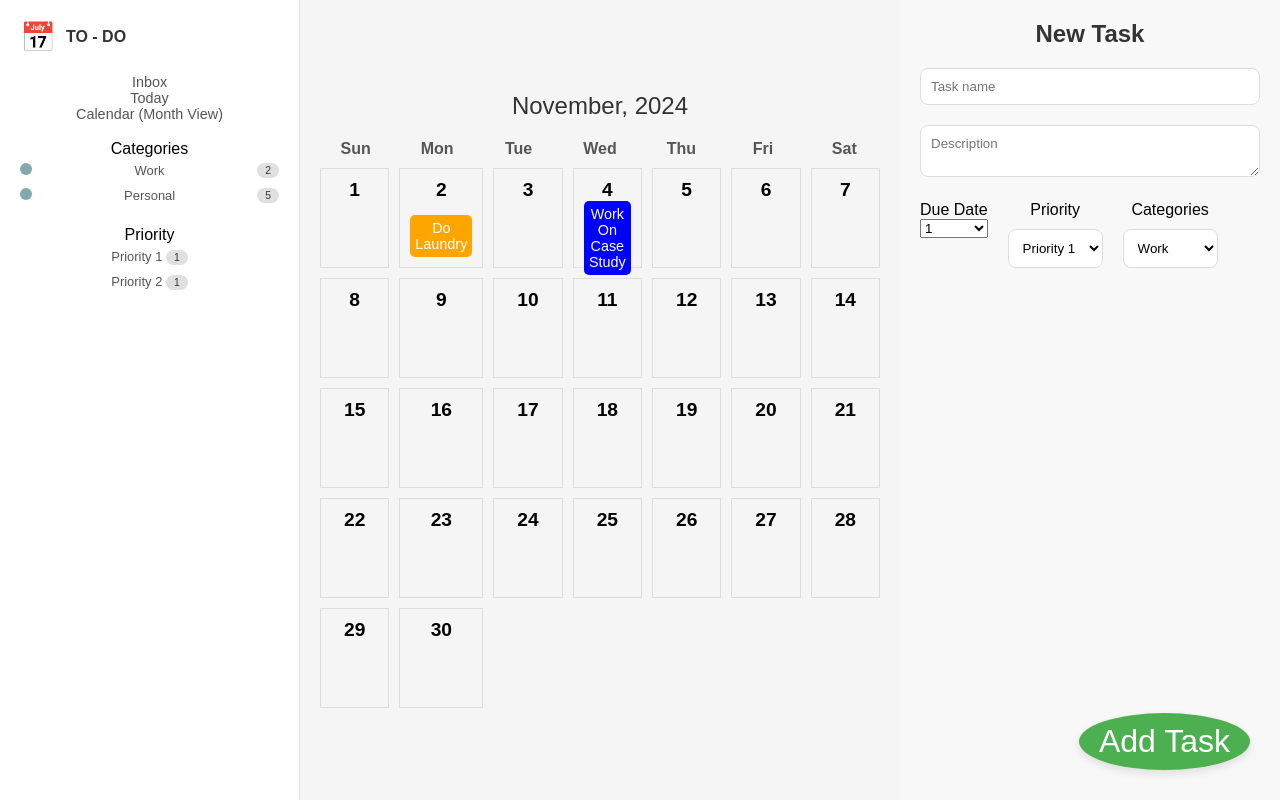
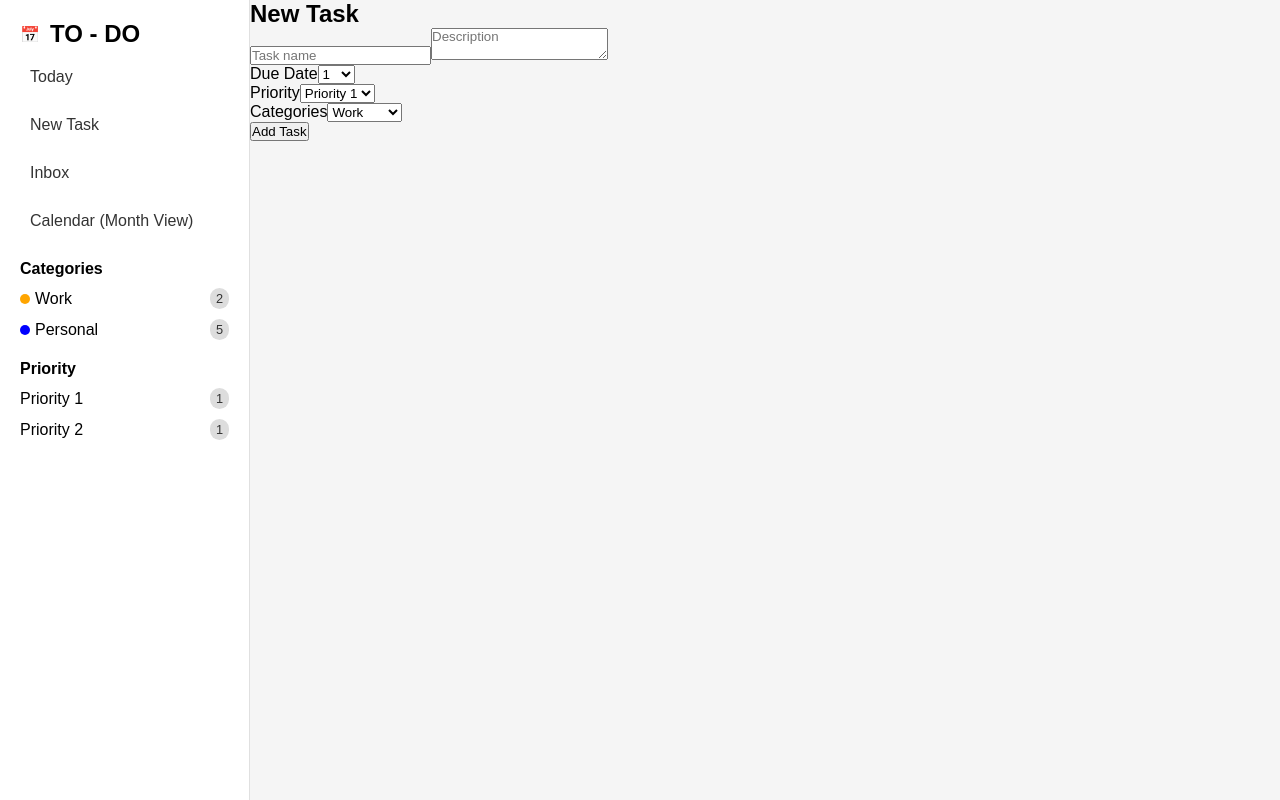
Before and after one commit to mmo990/AKPsi-case-study, a React (Create React App) app in the folder Frontend/: page /new-task in a window 1280 px wide. Both pictures are taken after typing "Sample", "Sample123" into the empty fields and a click on the button "Login". Built offline with nearby package versions, Linux system fonts and the light colour scheme.

Commit message:
added shobanas stuff into the code and now will add more later

```diff
--- a/Frontend/src/App.css
+++ b/Frontend/src/App.css
@@ -1,104 +1,4 @@
-.App {
-  text-align: center;
-}
-
-.App-logo {
-  height: 40vmin;
-  pointer-events: none;
-}
-
-@media (prefers-reduced-motion: no-preference) {
-  .App-logo {
-    animation: App-logo-spin infinite 20s linear;
-  }
-}
-
-.App-header {
-  background-color: #282c34;
-  min-height: 100vh;
-  display: flex;
-  flex-direction: column;
-  align-items: center;
-  justify-content: center;
-  font-size: calc(10px + 2vmin);
-  color: white;
-}
-
-.App-link {
-  color: #61dafb;
-}
-
-@keyframes App-logo-spin {
-  from {
-    transform: rotate(0deg);
-  }
-  to {
-    transform: rotate(360deg);
-  }
-}
-.App {
-  text-align: center;
-}
-
-.calendar {
-  max-width: 600px;
-  margin: auto;
-  padding: 20px;
-  font-family: Arial, sans-serif;
-}
-
-.header {
-  font-size: 1.5em;
-  margin-bottom: 20px;
-  color: #333;
-}
-
-.weekdays {
-  display: grid;
-  grid-template-columns: repeat(7, 1fr);
-  gap: 10px;
-  font-weight: bold;
-  color: #555;
-  margin-bottom: 10px;
-}
-
-.weekday {
-  text-align: center;
-}
-
-.grid {
-  display: grid;
-  grid-template-columns: repeat(7, 1fr);
-  gap: 10px;
-}
-
-.day {
-  border: 1px solid #ddd;
-  padding: 10px;
-  height: 100px;
-  display: flex;
-  flex-direction: column;
-  justify-content: space-between;
-}
-
-.date {
-  font-weight: bold;
-  font-size: 1.2em;
-}
-
-.events {
-  display: flex;
-  flex-direction: column;
-  gap: 5px;
-}
-
-.event {
-  padding: 5px;
-  border-radius: 5px;
-  color: white;
-  font-size: 0.9em;
-  text-align: center;
-}
+/* Reset and Global Styles */
 * {
   margin: 0;
   padding: 0;
@@ -106,228 +6,145 @@
   font-family: Arial, sans-serif;
 }
 
-
 html, body, #root {
   height: 100vh;
   width: 100vw;
-  margin: 0;
   overflow: hidden;
 }
-
 
 body {
   display: flex;
   background-color: #f5f5f5;
 }
 
-
+/* Main App container */
 .app-container {
   display: flex;
-  width: 100%;
+  width: 100vw;
   height: 100vh;
 }
 
-
+/* Sidebar styling */
 .sidebar {
-  width: 300px;
-  min-width: 300px;
-  height: 100vh;
-  background: #fff;
+  width: 250px;
+  background-color: #ffffff;
+  border-right: 1px solid #e0e0e0;
   padding: 20px;
-  border-right: 1px solid #e0e0e0;
-  overflow-y: auto;
+  text-align: left;
 }
-
 
 .logo {
   display: flex;
   align-items: center;
-  margin-bottom: 20px;
+  gap: 10px;
 }
 
-
- .logo-icon {
-  font-size: 1.8em;
-  margin-right: 10px;
+.logo h2 {
+  font-size: 1.5em;
+  margin: 0;
 }
 
-
- h2, h3 {
-  color: #333;
-  font-size: medium;
+.menu, .category-list, .priority-list {
+  list-style-type: none;
+  padding: 0;
+  margin: 10px 0;
 }
 
-
- .menu, .category-list, .priority-list {
-  list-style: none;
-  margin-bottom: 10px 0;
-  padding: 0;
-  font-size: 0.9em;
+.menu li, .category-list li, .priority-list li {
+  margin-bottom: 10px;
 }
 
-
- .menu, .category-list li, .priority-list li {
-  padding: 5px 0;
-  font-size: 0.9em;
-  color: #555;
+/* Menu Buttons */
+.menu-button {
+  width: 100%;
+  padding: 10px;
+  font-size: 1em;
+  text-align: left;
+  background: none;
+  border: none;
+  color: #333;
+  cursor: pointer;
 }
 
-
- .category-item {
-  display: flex;
-  justify-content: space-between;
-  align-items: left;
+.menu-button:hover {
+  background-color: #f0f0f0;
+  border-radius: 5px;
 }
 
+/* Categories and Priority Section */
+.category-item, .priority-list li {
+  display: flex;
+  align-items: center;
+  gap: 5px;
+}
 
- .category-color {
-  width: 12px;
-  height: 12px;
+.category-color.work {
+  width: 10px;
+  height: 10px;
+  background-color: orange;
   border-radius: 50%;
   display: inline-block;
-  margin-right: 10px;
 }
 
-
-
-
- .work {
-  background-color: #84a9ac;
+.category-color.personal {
+  width: 10px;
+  height: 10px;
+  background-color: blue;
+  border-radius: 50%;
+  display: inline-block;
 }
 
-
- .personal {
-  background-color: #f5a623;
+.badge {
+  background-color: #ddd;
+  padding: 3px 6px;
+  border-radius: 12px;
+  font-size: 0.8em;
+  color: #333;
+  margin-left: auto;
 }
 
-
-
-
- .category {
-  display: flex;
-  justify-content: space-between;
-  align-items: left;
+.dropdown-heading {
+  font-weight: bold;
+  margin-top: 20px;
 }
 
-
- .badge {
-  background-color: #e0e0e0;
-  color: #333;
-  border-radius: 12px;
-  padding: 2px 8px;
-  font-size: 0.8em;
-  align-items: left;
- }
-
-
- .main {
+/* Calendar styles */
+.calendar {
   flex: 1;
   padding: 20px;
-  background-color: #f8f8f8;
- }
-
-
- .title {
-  font-size: 1.5em;
-  margin-bottom: 20px;
- }
-
-
- .main h2 {
-  margin-bottom: 20px;
- }
-
-
- .task-form input,
- .task-form textarea {
-  width: 100%;
-  padding: 10px;
-  margin-bottom: 20px;
-  border: 1px solid #ddd;
-  border-radius: 8px;
- }
-
-
- .task-options {
-  display: flex;
-  gap: 20px;
- }
-
-
- .due-date,
- .dropdown {
   display: flex;
   flex-direction: column;
 }
 
-
- .due-date button,
- .dropdown select {
-  padding: 10px;
-  border: 1px solid #ddd;
-  border-radius: 8px;
-  margin-top: 10px;
-  background-color: #fff;
-  cursor: pointer;
+.header {
+  text-align: center;
+  font-size: 1.5em;
+  margin-bottom: 10px;
 }
 
-
- .due-date button:hover,
- .dropdown select:hover {
-  background-color: #f0f0f0;
+.weekdays, .grid {
+  display: grid;
+  grid-template-columns: repeat(7, 1fr);
+  gap: 5px;
 }
 
-
- .submit-btn {
-  font-size: 2em;
-  background: #4CAF50;
-  color: white;
-  border: none;
-  padding: 10px 20px;
-  border-radius: 50%;
-  cursor: pointer;
-  position: fixed;
-  bottom: 30px;
-  right: 30px;
-  box-shadow: 0 4px 8px rgba(0, 0, 0, 0.1);
- }
-/* Login.css */
-.login-container {
-  display: flex;
-  flex-direction: column;
-  align-items: center;
-  justify-content: center;
-  height: 100vh;
-  background-color: #f0f2f5;
+.weekday, .day {
+  padding: 10px;
+  text-align: center;
+  border: 1px solid #ddd;
 }
 
-.login-form {
-  display: flex;
-  flex-direction: column;
-  gap: 1em;
-  padding: 2em;
-  background-color: white;
-  border-radius: 8px;
-  box-shadow: 0 0 10px rgba(0, 0, 0, 0.1);
-}
-
-.login-form input {
-  padding: 0.5em;
-  font-size: 1em;
-  border: 1px solid #ccc;
+/* Event styling */
+.event {
+  padding: 5px;
+  color: #fff;
+  margin-top: 5px;
   border-radius: 4px;
 }
 
-.login-button {
-  padding: 0.5em;
-  font-size: 1em;
-  color: white;
-  background-color: #007bff;
-  border: none;
-  border-radius: 4px;
-  cursor: pointer;
+/* Sidebar button hover effect */
+.menu-link:hover {
+  color: #333;
+  background-color: #f0f0f0;
+  border-radius: 5px;
 }
-
-.login-button:hover {
-  background-color: #0056b3;
-}
--- a/Frontend/src/App.js
+++ b/Frontend/src/App.js
@@ -1,4 +1,5 @@
 import React, { useState } from 'react';
+import { BrowserRouter as Router, Route, Routes, Navigate } from 'react-router-dom';
 import './App.css';
 import Calendar from './Calendar';
 import Sidebar from './Sidebar';
@@ -6,39 +7,39 @@ import NewTask from './NewTask';
 import Login from './Login';
 
 function App() {
-  const [isLoggedIn, setIsLoggedIn] = useState(false); // Login state
+  const [isLoggedIn, setIsLoggedIn] = useState(false);
   const [tasks, setTasks] = useState([
     { date: 2, text: 'Do Laundry', color: 'orange' },
     { date: 4, text: 'Work On Case Study', color: 'blue' },
     // ... other initial tasks
-
   ]);
 
-  // Function to add a new task
   const addTask = (newTask) => {
     setTasks([...tasks, newTask]);
   };
 
-  // Function to handle login
   const handleLogin = () => {
     setIsLoggedIn(true);
   };
 
   return (
+    <Router>
       <div className="App">
         {isLoggedIn ? (
           <div className="app-container">
             <Sidebar />
-          <Calendar tasks={tasks} />
-          <NewTask addTask={addTask} />
+            <Routes>
+              <Route path="/" element={<Navigate to="/calendar" />} />
+              <Route path="/calendar" element={<Calendar tasks={tasks} />} />
+              <Route path="/new-task" element={<NewTask addTask={addTask} />} />
+            </Routes>
           </div>
         ) : (
           <Login onLogin={handleLogin} />
         )}
       </div>
+    </Router>
   );
 }
 
-
-
 export default App;
--- a/Frontend/src/Login.js
+++ b/Frontend/src/Login.js
@@ -1,4 +1,3 @@
-// Login.js
 import React, { useState } from 'react';
 import './App.css';
 
--- a/Frontend/src/Sidebar.js
+++ b/Frontend/src/Sidebar.js
@@ -1,40 +1,57 @@
 import React from "react";
-  function Sidebar()
-  {
+import { useNavigate } from "react-router-dom";
+
+function Sidebar() {
+  const navigate = useNavigate();
+
   return (
-        <div className = "sidebar">
+    <div className="sidebar">
       <div className="logo">
-                <span className = "logo-icon">📅</span>
-                <h2> TO - DO </h2>
+        <span className="logo-icon">📅</span>
+        <h2>TO - DO</h2>
       </div>
-            <u1 className = "menu">
-                <li>Inbox</li>
-                <li>Today</li>
-                <li>Calendar (Month View)</li>
-            </u1>
-            <br />
-            <div className = "dropdown-heading">
+
+      {/* Menu Buttons */}
+      <ul className="menu">
+        <li>
+          <button onClick={() => navigate('/')} className="menu-button">Today</button>
+        </li>
+        <li>
+          <button onClick={() => navigate('/new-task')} className="menu-button">New Task</button>
+        </li>
+        <li>
+          <button onClick={() => navigate('/inbox')} className="menu-button">Inbox</button>
+        </li>
+        <li>
+          <button onClick={() => navigate('/calendar')} className="menu-button">Calendar (Month View)</button>
+        </li>
+      </ul>
+
+      <div className="dropdown-heading">
         Categories
       </div>
-            <u1 className = "category-list">
+
+      {/* Categories List */}
+      <ul className="category-list">
         <li className="category-item">
-                    <span className = "category-color work"></span> Work <span className = "badge"> 2</span>
+          <span className="category-color work"></span> Work <span className="badge">2</span>
         </li>
         <li className="category-item">
-                    <span className = "category-color work"></span> Personal <span className = "badge"> 5</span>
+          <span className="category-color personal"></span> Personal <span className="badge">5</span>
         </li>
-            </u1>
-            <br />
-            <div className = "dropdown-heading">
+      </ul>
+
+      <div className="dropdown-heading">
         Priority
       </div>
-            <u1 className = "priority-list">
-                <li>Priority 1 <span className = "badge"> 1</span></li>
-                <li>Priority 2 <span className = "badge"> 1</span></li>
-            </u1>
+
+      {/* Priority List */}
+      <ul className="priority-list">
+        <li>Priority 1 <span className="badge">1</span></li>
+        <li>Priority 2 <span className="badge">1</span></li>
+      </ul>
     </div>
   );
 }
 
-
 export default Sidebar;
```
Lines whose indentation alone changed are shown as unchanged.
